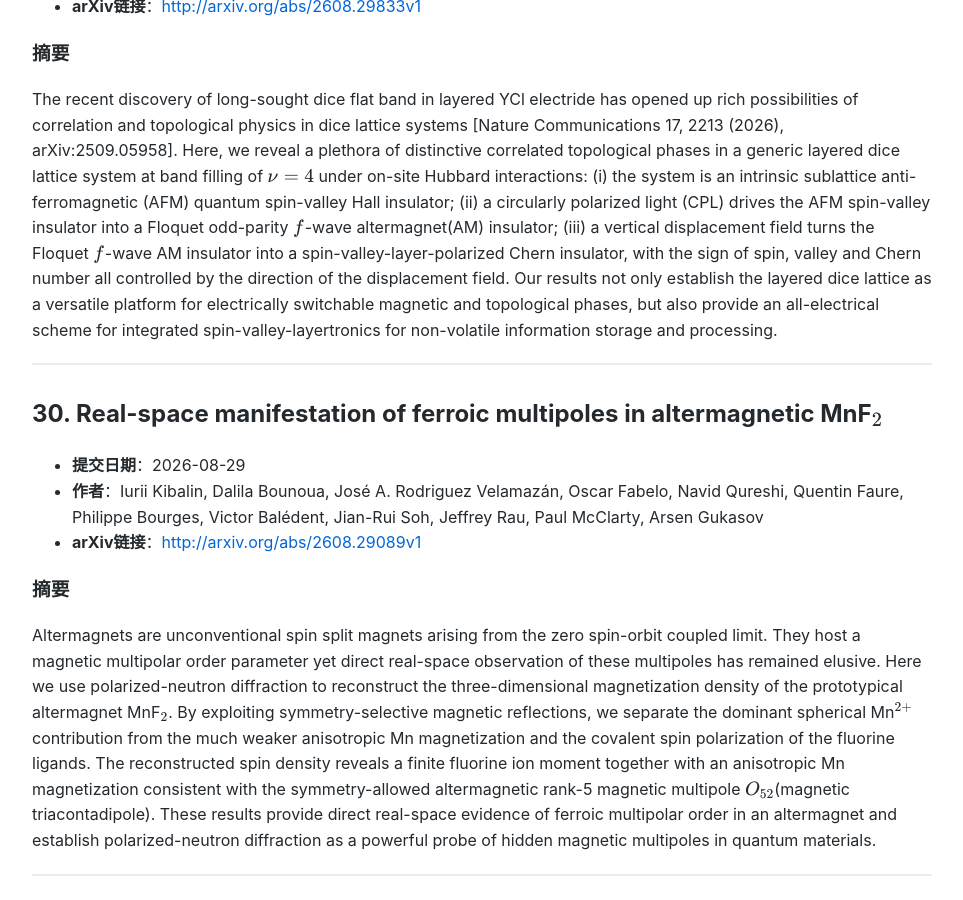
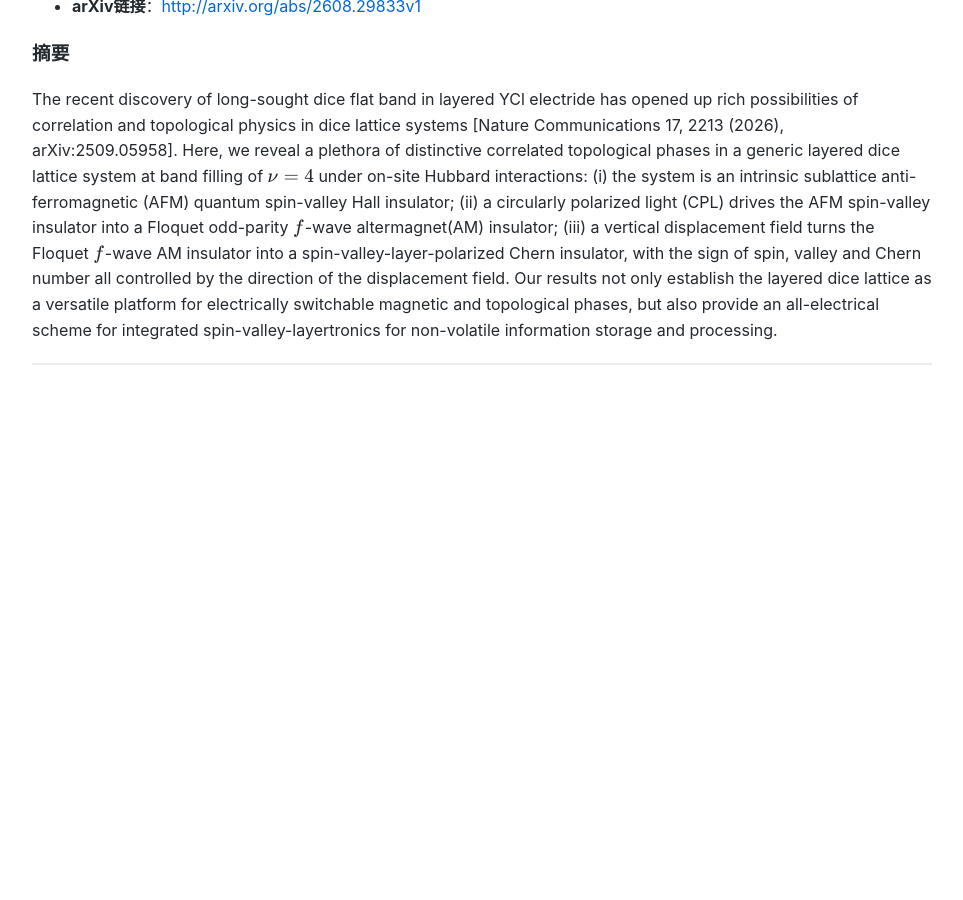
Before and after one commit to yangke25491/daily-arxiv-altermagnetic, a Jekyll site: the page built from index.md, in a window 1280 px wide and 900 px high, scrolled down 16388 px. Shown: the whole window, without its empty margins (158-1121 px from the left). Built offline with Jekyll 4.4.1, drawn with Linux system fonts in a browser that asks for light colours; after the commit the page ends 16793 px from its top, so only the background shows below that; some of the changed text lies outside the part shown.

Commit message:
Automated update: arXiv papers

```diff
--- a/index.md
+++ b/index.md
@@ -328,14 +328,3 @@ The interplay between twist-angle engineering and unconventional magnetism provi
 The recent discovery of long-sought dice flat band in layered YCl electride has opened up rich possibilities of correlation and topological physics in dice lattice systems [Nature Communications 17, 2213 (2026), arXiv:2509.05958]. Here, we reveal a plethora of distinctive correlated topological phases in a generic layered dice lattice system at band filling of $ν=4$ under on-site Hubbard interactions: (i) the system is an intrinsic sublattice anti-ferromagnetic (AFM) quantum spin-valley Hall insulator; (ii) a circularly polarized light (CPL) drives the AFM spin-valley insulator into a Floquet odd-parity $f$-wave altermagnet(AM) insulator; (iii) a vertical displacement field turns the Floquet $f$-wave AM insulator into a spin-valley-layer-polarized Chern insulator, with the sign of spin, valley and Chern number all controlled by the direction of the displacement field. Our results not only establish the layered dice lattice as a versatile platform for electrically switchable magnetic and topological phases, but also provide an all-electrical scheme for integrated spin-valley-layertronics for non-volatile information storage and processing.
 
 ---
-
-## 30. Real-space manifestation of ferroic multipoles in altermagnetic MnF${}\_2$
-
-- **提交日期**：2026-08-29
-- **作者**：Iurii Kibalin, Dalila Bounoua, José A. Rodriguez Velamazán, Oscar Fabelo, Navid Qureshi, Quentin Faure, Philippe Bourges, Victor Balédent, Jian-Rui Soh, Jeffrey Rau, Paul McClarty, Arsen Gukasov
-- **arXiv链接**：[http://arxiv.org/abs/2608.29089v1](http://arxiv.org/abs/2608.29089v1)
-
-### 摘要
-Altermagnets are unconventional spin split magnets arising from the zero spin-orbit coupled limit. They host a magnetic multipolar order parameter yet direct real-space observation of these multipoles has remained elusive. Here we use polarized-neutron diffraction to reconstruct the three-dimensional magnetization density of the prototypical altermagnet MnF${}\_2$. By exploiting symmetry-selective magnetic reflections, we separate the dominant spherical Mn$^{2+}$ contribution from the much weaker anisotropic Mn magnetization and the covalent spin polarization of the fluorine ligands. The reconstructed spin density reveals a finite fluorine ion moment together with an anisotropic Mn magnetization consistent with the symmetry-allowed altermagnetic rank-5 magnetic multipole $O\_{52}$(magnetic triacontadipole). These results provide direct real-space evidence of ferroic multipolar order in an altermagnet and establish polarized-neutron diffraction as a powerful probe of hidden magnetic multipoles in quantum materials.
-
----
```
Also changed, not shown: other parts of index.md (+2 -2 lines).
